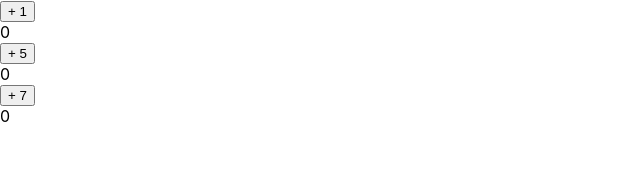
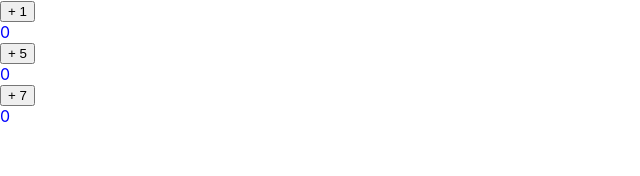
Before and after one commit to andydangit/React-Concept, a React (Create React App) app: page / in a window 1280 px wide. Shown: the top 176 px of the page, without its empty margins (0-640 px from the left). Built offline with nearby package versions, Linux system fonts and the light colour scheme.

Commit message:
style object inside component

```diff
--- a/src/components/CountButton.jsx
+++ b/src/components/CountButton.jsx
@@ -10,10 +10,12 @@ function CountButton(props) {
       setCurrentCount(currentCount + props.incrementBy)
   };
 
-  console.log("component re-rendered");
+  const divStyle = {
+    color: 'blue',
+  }
 
   return (
-    <div>
+    <div style={divStyle}>
       <button onClick={handleClick}>+ {props.incrementBy}</button>
       <div> {currentCount} </div>
     </div>
```
